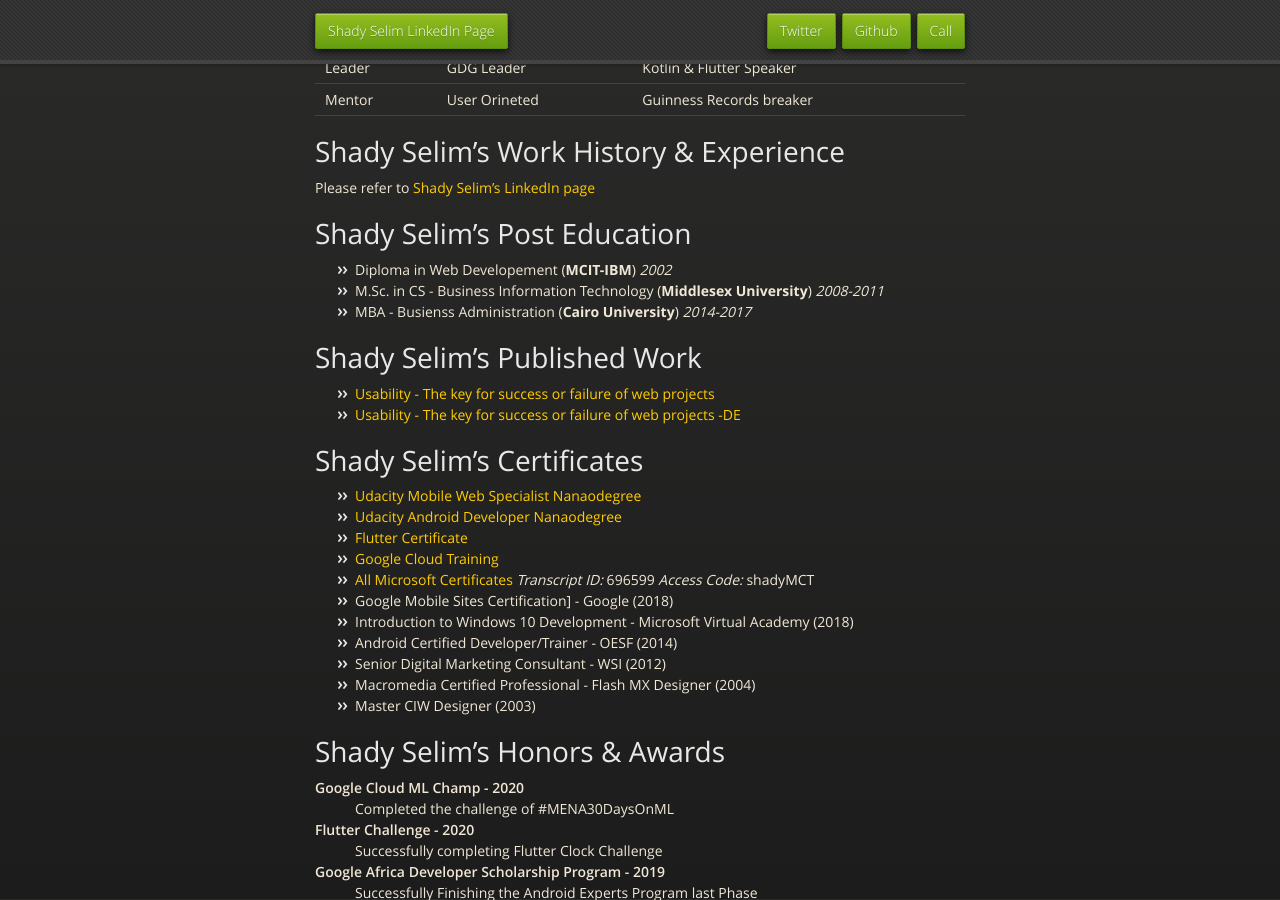
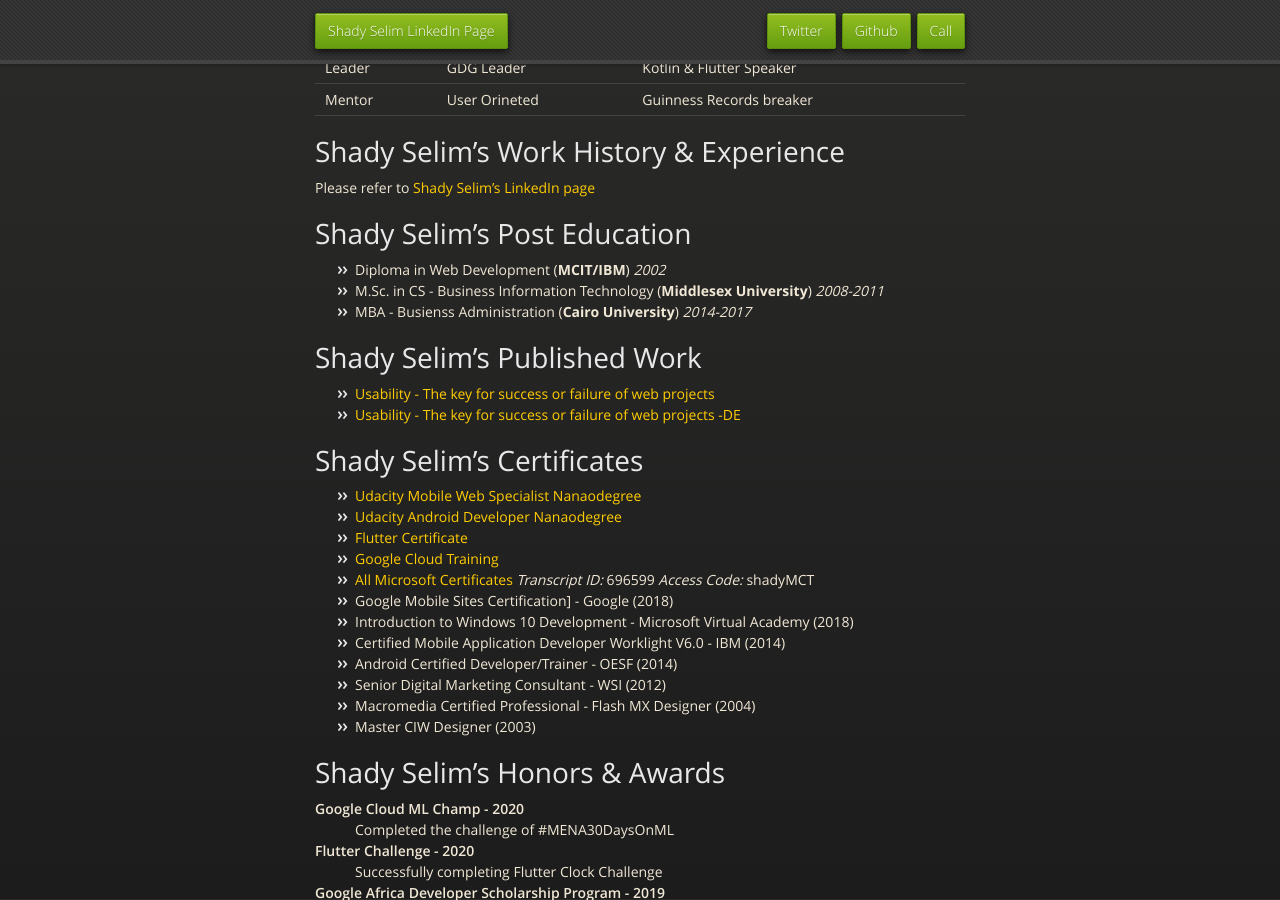
Before and after one commit to Shady-Selim/shady-selim.github.io, a Jekyll site: the page built from index.md, in a window 1280 px wide and 900 px high, scrolled down 901 px. Built offline with Jekyll 4.4.1, drawn with Linux system fonts in a browser that asks for light colours; our own code applies the rules of GitHub Pages for plain Markdown files.

Commit message:
Update index.md

```diff
--- a/index.md
+++ b/index.md
@@ -26,7 +26,7 @@
 Please refer to [Shady Selim's LinkedIn page](https://www.linkedin.com/in/shadyselim)
 
 # Shady Selim's Post Education
-* Diploma in Web Developement (**MCIT-IBM**) _2002_
+* Diploma in Web Development (**MCIT/IBM**) _2002_
 * M.Sc. in CS - Business Information Technology (**Middlesex University**) _2008-2011_
 * MBA - Busienss Administration (**Cairo University**) _2014-2017_
 
@@ -42,6 +42,7 @@
 * [All Microsoft Certificates](https://mcp.microsoft.com/Anonymous//Transcript/Validate) *Transcript ID:* 696599 *Access Code:* shadyMCT
 * Google Mobile Sites Certification] - Google (2018)
 * Introduction to Windows 10 Development - Microsoft Virtual Academy (2018)
+* Certified Mobile Application Developer Worklight V6.0 - IBM (2014)
 * Android Certified Developer/Trainer - OESF (2014)
 * Senior Digital Marketing Consultant - WSI (2012)
 * Macromedia Certified Professional - Flash MX Designer (2004)
```
